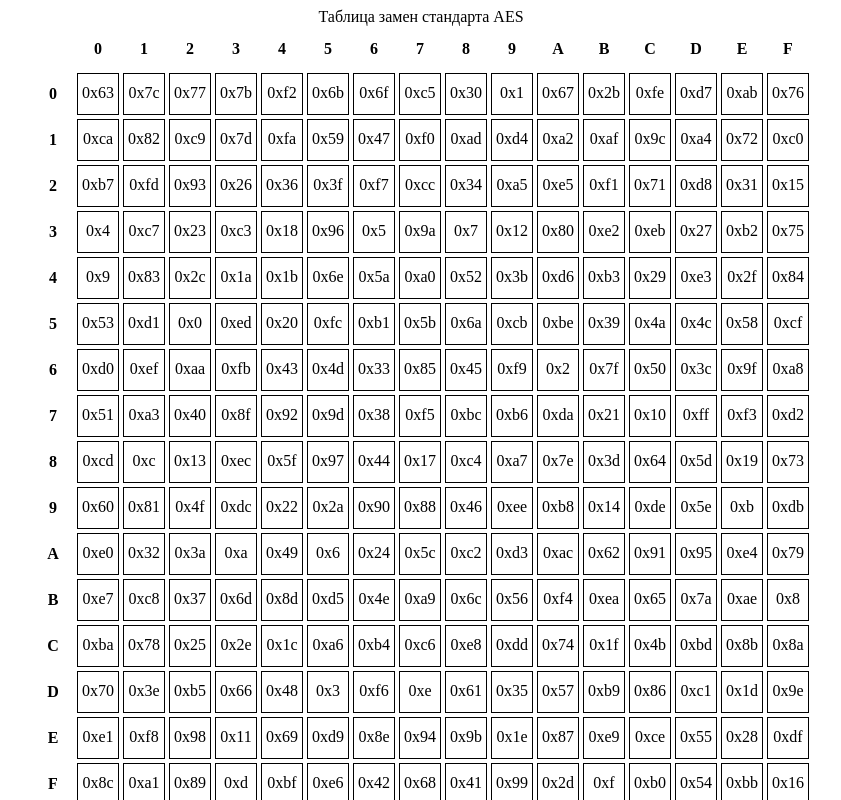
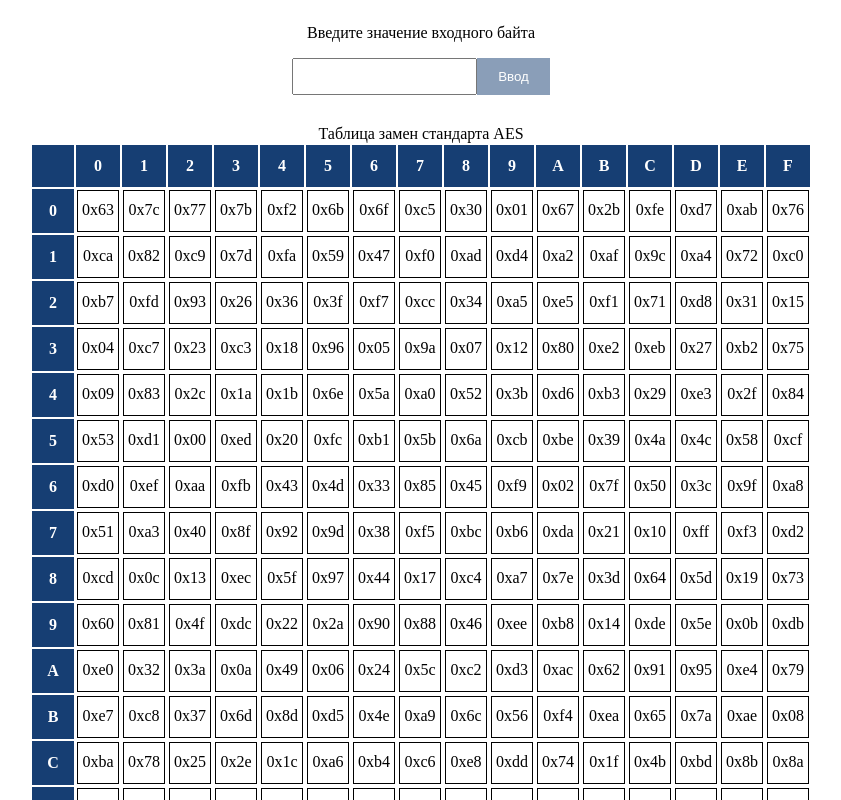
Before and after one commit to JuniorMalabar/AES_PSRC, a Vue app: page / in a window 1280 px wide. Shown: the top 800 px of the page, without its empty margins (219-1060 px from the left). Built offline with nearby package versions, Linux system fonts and the light colour scheme.

Commit message:
Верное отображение ввода. Дальше работа с таблицей

```diff
--- a/public/index.html
+++ b/public/index.html
@@ -3,7 +3,10 @@
     <head>
         <meta charset="utf-8" />
         <meta http-equiv="X-UA-Compatible" content="IE=edge" />
-        <meta name="viewport" content="width=device-width,initial-scale=1.0" />
+        <meta
+            name="viewport"
+            content="width=device-width,initial-scale=1.0, maximum-scale=1.0, user-scalable=no"
+        />
         <link rel="icon" href="<%= BASE_URL %>favicon.ico" />
         <title><%= htmlWebpackPlugin.options.title %></title>
     </head>
--- a/src/components/Button/Button.vue
+++ b/src/components/Button/Button.vue
@@ -1,13 +1,56 @@
 <template>
-  <div></div>
+  <button
+    class="button"
+    :disabled="disabled"
+    @click="toTop()">
+    {{ textOnButton }}
+  </button>
 </template>
 
 <script>
 export default {
+  props: {
+    textOnButton: {
+      type: String,
+      default: "Push"
+    },
+    disabled: {
+      type: Boolean,
+      default: false
+    }
+  },
 
+  methods: {
+    toTop() {
+      this.$emit("select-element")
+    }
+  }
 }
 </script>
 
-<style>
+<style lang="scss">
+
+.button {
+  width: fit-content;
+  padding: 10px 20px;
+  background: rgba(22, 62, 115, 0.5);
+  color: white;
+  border: 1px solid transparent;
+
+  &:hover {
+    cursor: pointer;
+    background: rgba(22, 62, 115, 0.8);
+  }
+
+  &:active {
+    background: rgba(22, 62, 115, 1);
+  }
+
+  &[disabled] {
+    background: gray;
+    cursor:not-allowed
+  }
+
+}
 
 </style>
--- a/src/components/Edit/Edit.vue
+++ b/src/components/Edit/Edit.vue
@@ -1,13 +1,82 @@
 <template>
-  <div></div>
+  <div class="wrapper">
+    <p v-if="message" class="message">
+      {{message}}
+    </p>
+    <div class="edit-wrapper">
+      <input v-model="inputByte" type="text">
+      <Button
+        :disabled="error"
+        :textOnButton="'Ввод'"
+        @select-element="toTop()"
+      />
+    </div>
+    <div v-if="error" class="error">
+      Ошибка ввода!
+    </div>
+  </div>
 </template>
 
 <script>
-export default {
+  import Convert from '../../helpers/convert';
+  import Validate from '../../helpers/validate';
+  import Button from '../Button/Button.vue';
 
+  export default {
+    components: { Button },
+    props: {
+      message: {
+        type: String,
+        default: null
+      }
+    },
+    data() {
+      return {
+        inputByte: "",
+        convert: null,
+        validate: null,
+        error: false
+      }
+    },
+    methods: {
+      toTop() {
+        this.$emit("select-element", this.inputByte)
+      }
+    },
+    watch: {
+      inputByte(val) {
+        this.error = this.validate.allowedLen(val)
+      },
+      error(val) {
+        this.$emit("input-error", val)
+      }
+    },
+    mounted() {
+      this.convert = new Convert();
+      this.validate = new Validate();
+    }
 }
 </script>
 
-<style>
-
+<style lang="scss" scoped>
+  .edit-wrapper {
+    display: flex;
+    margin-bottom: 10px;
+  }
+  .message {
+    width: 100%;
+    display: flex;
+    justify-content: center;
+  }
+  .error {
+    display: flex;
+    align-items: center;
+    justify-content: center;
+    color: red;
+    background: rgba(255, 0, 0, 0.123);
+    padding: 10px;
+  }
+  .wrapper {
+    margin-bottom: 20px;
+  }
 </style>
--- a/src/components/PageWrap.vue
+++ b/src/components/PageWrap.vue
@@ -1,12 +1,21 @@
 <template>
   <div class="main-wrap">
-
+  <Edit
+    @select-element="selectElement"
+    @input-error="inputError"
+    :message="'Введите значение входного байта'"
+  />
+  <p v-if="inputByte && !error">
+    Входной байт: {{ convert.toHex(inputByte) }}
+    <br>
+    В двоичной форме: {{ binaryInputByte }}
+  </p>
   <Table
     :type="tableTypes[0]"
     :bytes="standartTable"
     :tableId="1"
   />
-  <button style="margin-top: 20px" @click="show = !show">
+  <button style="margin: 20px" @click="show = !show">
     <img height="100px" src="../assets/double-arrows-down.png" alt="">
   </button>
 
@@ -37,29 +46,54 @@
 <script>
 import Standart from '../helpers/standart'
 import Table from './Table/Table.vue';
+import Edit from './Edit/Edit.vue';
+import Convert from '../helpers/convert';
+import Display from '../helpers/display';
 
 export default {
 
   components: {
-    Table
-  },
+    Table,
+    Edit
+},
 
   data: function () {
     return {
       standartTable: null,
       tableTypes: ["standart", "information", "control"],
-      show: false
+      show: false,
+      inputByte: null,
+      convert: null,
+      display: null,
+      error: false
     }
   },
 
   mounted() {
     this.standartTable = new Standart().STANDART_TABLE();
+    this.convert = new Convert(),
+    this.display = new Display()
+  },
+
+  methods: {
+    selectElement(input) {
+      this.inputByte =  Number(this.display.addHexPrefix(input))
+    },
+    inputError(inputError){
+      this.error = inputError
+    }
+  },
+
+  computed: {
+    binaryInputByte() {
+      return this.convert.toBin(this.inputByte);
+    }
   }
 }
 </script>
 
 
-<style scoped>
+<style lang="scss" scoped>
   .main-wrap {
     display: flex;
     justify-content: center;
--- a/src/components/Table/Table.vue
+++ b/src/components/Table/Table.vue
@@ -1,6 +1,6 @@
 <template>
     <table :id="'table-' + tableId">
-        <caption :id="'table-caption' + tableId">Таблица замен стандарта AES</caption>
+        <caption :id="'table-caption' + tableId"></caption>
         <thead>
             <Square :border="false"></Square>
             <th :colindex="h" v-for="h  in header" :key="h">
@@ -55,17 +55,29 @@ export default {
     },
 
     mounted() {
+        let tableCaption = document.getElementById("table-caption" + this.tableId);
         if(this.modulo){
-            document.getElementById("table-caption" + this.tableId).innerHTML= this.display.asPolynom(this.modulo)
+            tableCaption.innerHTML= this.display.asPolynom(this.modulo)
+        } else if (this.type == "standart") {
+            tableCaption.innerHTML = "Таблица замен стандарта AES";
         }
     }
 
 }
 </script>
 
-<style>
-table {
-    width: fit-content;
-}
+<style lang="scss" scoped>
+    table {
+        width: fit-content;
 
+        th {
+            background: rgba(22, 62, 115, 1);
+            color: white;
+        }
+
+        .cell.no-border {
+            background: rgba(22, 62, 115, 1);
+
+        }
+    }
 </style>
--- a/src/helpers/convert.js
+++ b/src/helpers/convert.js
@@ -1,11 +1,19 @@
 class Convert {
 
     toHex (num) {
-        return num.toString(16);
+        num = num.toString(16)
+        if(num.length < 2) {
+            num = '0' + num
+        }
+        return num;
     }
 
     toBin (num) {
-        return num.toString(2);
+        num = num.toString(2)
+        while (num.length < 8) {
+            num = '0' + num
+        }
+        return num;
     }
 
 }
--- /dev/null
+++ b/src/helpers/validate.js
@@ -0,0 +1,17 @@
+
+class Validate {
+
+    allowedLen (digit) {
+        let len = Math.floor(Math.log10(digit+1))
+        let lenOfStr = digit.toString().length;
+        if(len>2 || lenOfStr>2) {
+            return true;
+        }
+        else {
+            return false;
+        }
+    }
+
+}
+
+export default Validate;
```
